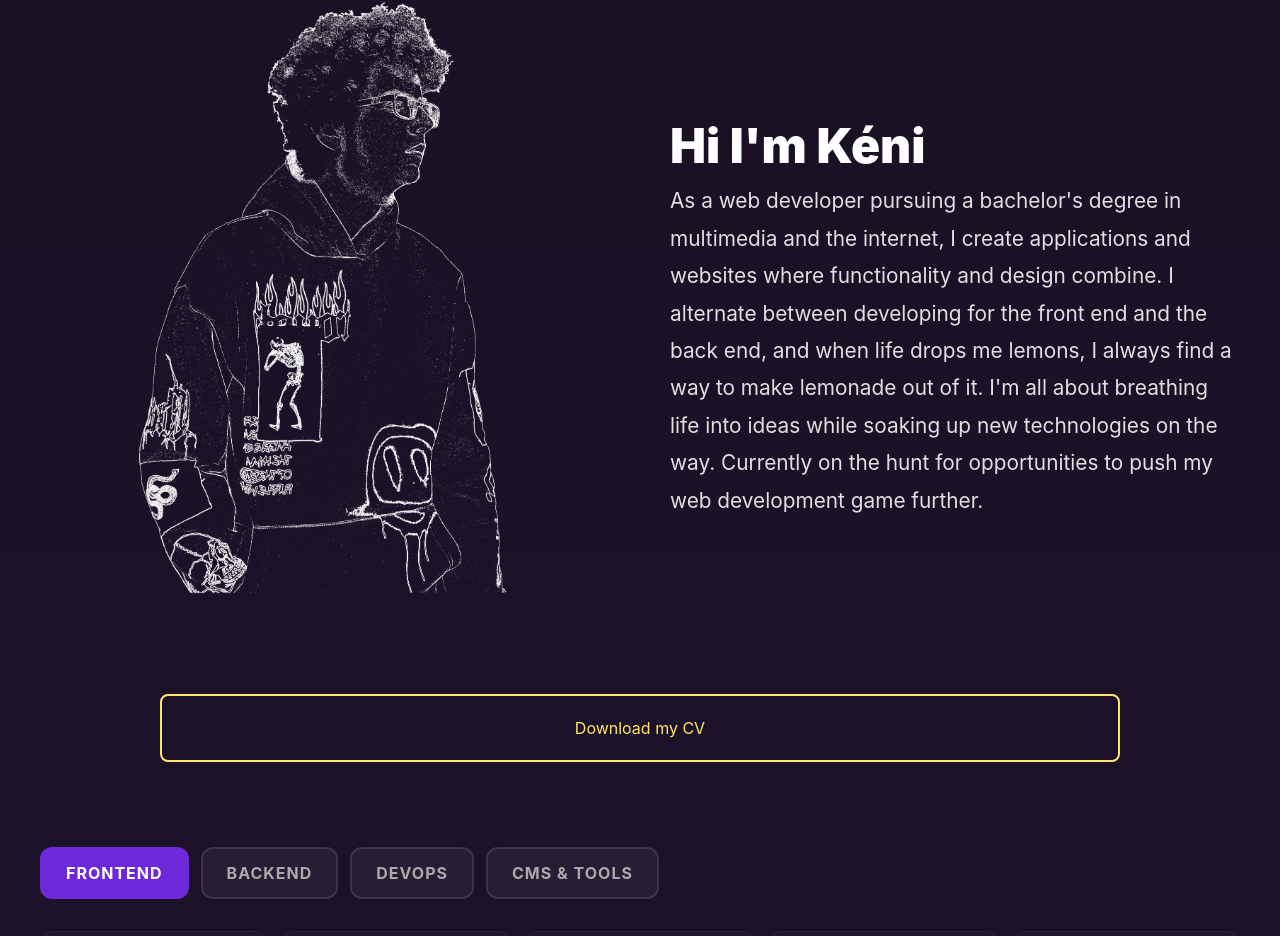
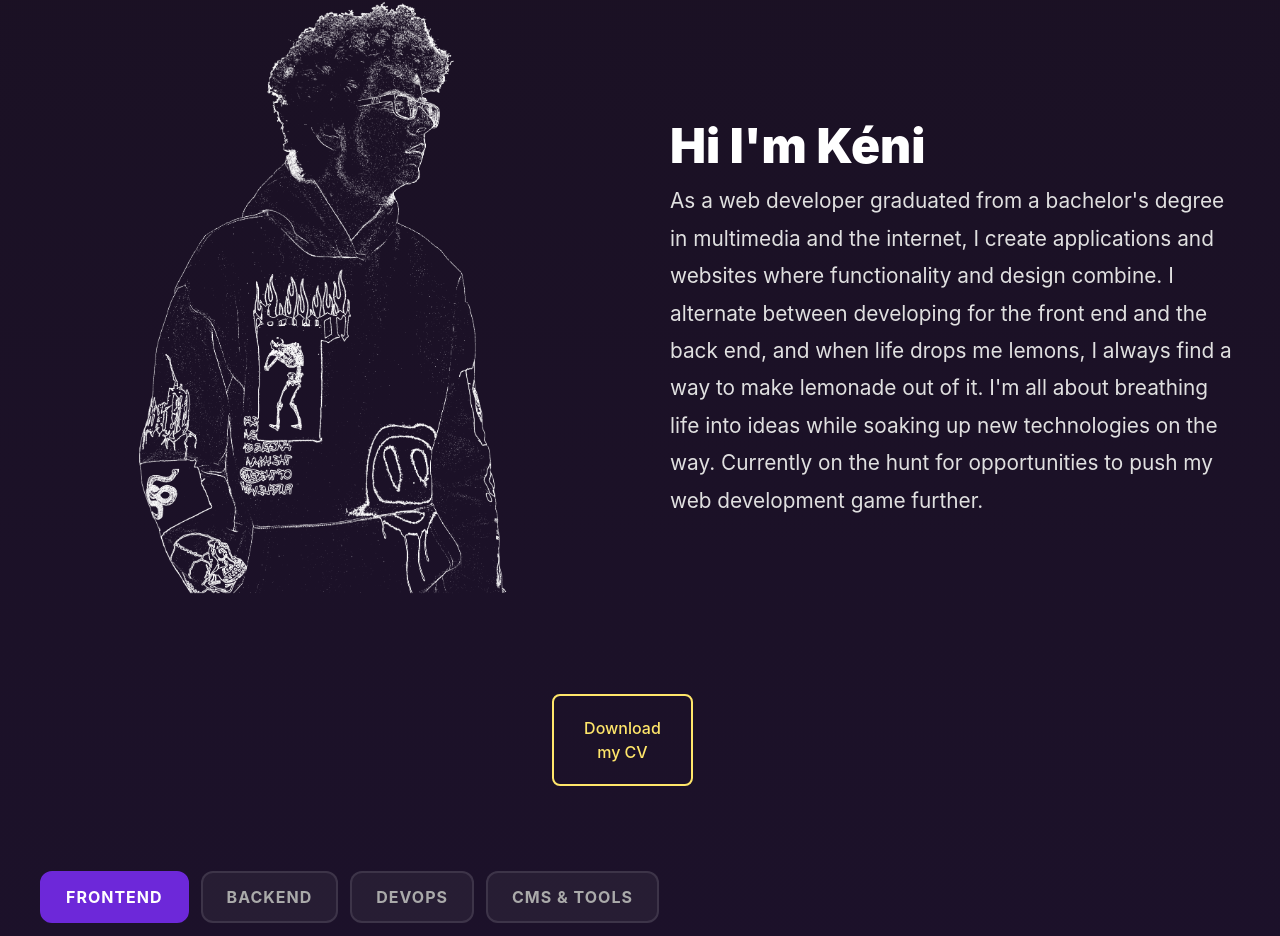
Before and after one commit to koldeus/Site-Portfolio, a React (Vite) app: page / in a window 1280 px wide. Shown: the part 1549-2485 px from the top of the page. Built offline with nearby package versions, Linux system fonts and the light colour scheme.

Commit message:
ajout cv

```diff
--- a/src/Data.jsx
+++ b/src/Data.jsx
@@ -11,7 +11,7 @@ export const content = {
     about: {
       title: "À PROPOS DE MOI",
       intro:
-        "Développeur web étudiant en BUT Métier du Multimédia et de L'Internet, je crée des sites et applications où le design rencontre la technique. Je navigue entre front-end et back-end, et face aux défis, je trouve toujours le moyen d'en faire des opportunités. Passionné par la transformation d'idées en projets concrets, j'apprends constamment de nouvelles technologies. Actuellement à la recherche d'opportunités pour propulser ma carrière de développeur web.",
+        "Développeur web diplômé du BUT Métier du Multimédia et de L'Internet, je crée des sites web et applications où le design rencontre la technique. Je navigue entre front-end et back-end, et face aux défis, je trouve toujours le moyen d'en faire des opportunités. Passionné par la transformation d'idées en projets concrets, j'apprends constamment de nouvelles technologies. Actuellement à la recherche d'opportunités pour propulser ma carrière de développeur web.",
       hello: "Salut moi c'est Kéni",
       stats: [
         {
@@ -178,7 +178,7 @@ export const content = {
     about: {
       title: "ABOUT ME",
       intro:
-        "As a web developer pursuing a bachelor's degree in multimedia and the internet, I create applications and websites where functionality and design combine. I alternate between developing for the front end and the back end, and when life drops me lemons, I always find a way to make lemonade out of it. I'm all about breathing life into ideas while soaking up new technologies on the way. Currently on the hunt for opportunities to push my web development game further.",
+        "As a web developer graduated from a bachelor's degree in multimedia and the internet, I create applications and websites where functionality and design combine. I alternate between developing for the front end and the back end, and when life drops me lemons, I always find a way to make lemonade out of it. I'm all about breathing life into ideas while soaking up new technologies on the way. Currently on the hunt for opportunities to push my web development game further.",
       hello: "Hi I'm Kéni",
       stats: [
         { icon: <Code size={32} />, number:1900, label: "+ Hours of coding" },
--- a/src/components/AboutSection.jsx
+++ b/src/components/AboutSection.jsx
@@ -77,9 +77,15 @@ export default function AboutSection({ t, lang }) {
         </div>
       </div>
       <div className="btn-div-cv">
-        <button className="Bouton-Cv">
-          {lang === "fr" ? "Télécharger mon CV" : "Download my CV"}
-        </button>
+        <a
+          href={lang === "fr" ? "/cv-fr.pdf" : "/cv-en.pdf"}
+          download={lang === "fr" ? "CV_Keni-Mottin.pdf" : "CV_Keni-Mottin.pdf"}
+          style={{ textDecoration: "none" }}
+        >
+          <button className="Bouton-Cv">
+            {lang === "fr" ? "Télécharger mon CV" : "Download my CV"}
+          </button>
+        </a>
       </div>
       {/* Skills Section */}
       <div>
```
Also changed, not shown: 2 other files (tests, documents, lock files or other folders).
